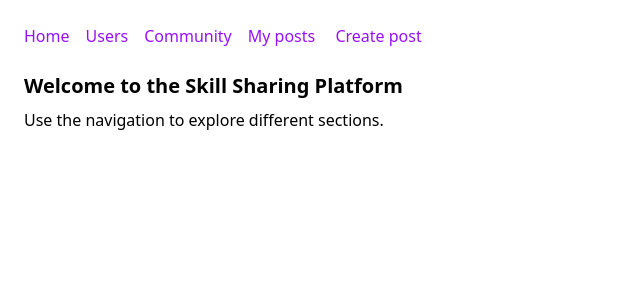
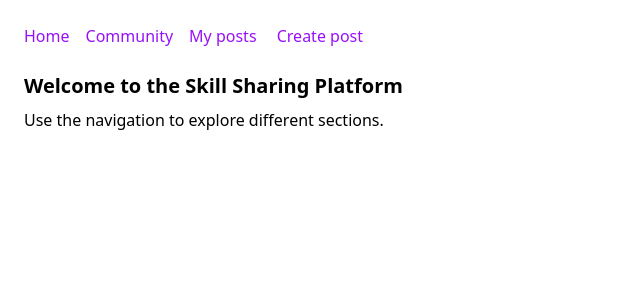
Before and after one commit to joanroche444/skill-sharing-platform, a React (Vite) app in the folder frontend/: page / in a window 1280 px wide. Shown: the top 300 px of the page, without its empty margins (0-640 px from the left). Built offline with nearby package versions, Linux system fonts and the light colour scheme.

Commit message:
get post by url

```diff
--- a/frontend/src/App.jsx
+++ b/frontend/src/App.jsx
@@ -44,7 +44,7 @@ function App() {
       <div className="p-6">
         <nav className="mb-6 space-x-4">
           <Link to="/" className="text-purple-600 hover:underline">Home</Link>
-          <Link to="/users" className="text-purple-600 hover:underline">Users</Link>
+
           <Link to="/community" className="text-purple-600 hover:underline">Community</Link>
           <Link to="/myposts" className="text-purple-600 hover:underline">My posts </Link>
           <Link to="/addpost" className="text-purple-600 hover:underline">Create post </Link>
--- a/frontend/src/CommunityPage.jsx
+++ b/frontend/src/CommunityPage.jsx
@@ -339,7 +339,7 @@ const Page = () => {
         const postsWithExtras = data.map((post) => ({
           ...post,
           createdAt: getRandomTimestamp(),
-          mediaUrl: "https://woz-u.com/wp-content/uploads/2022/02/Coding-Tips-Featured.jpg",
+
           likeCount: Math.floor(Math.random() * 10), // Adding random like count
         }));
 
```
